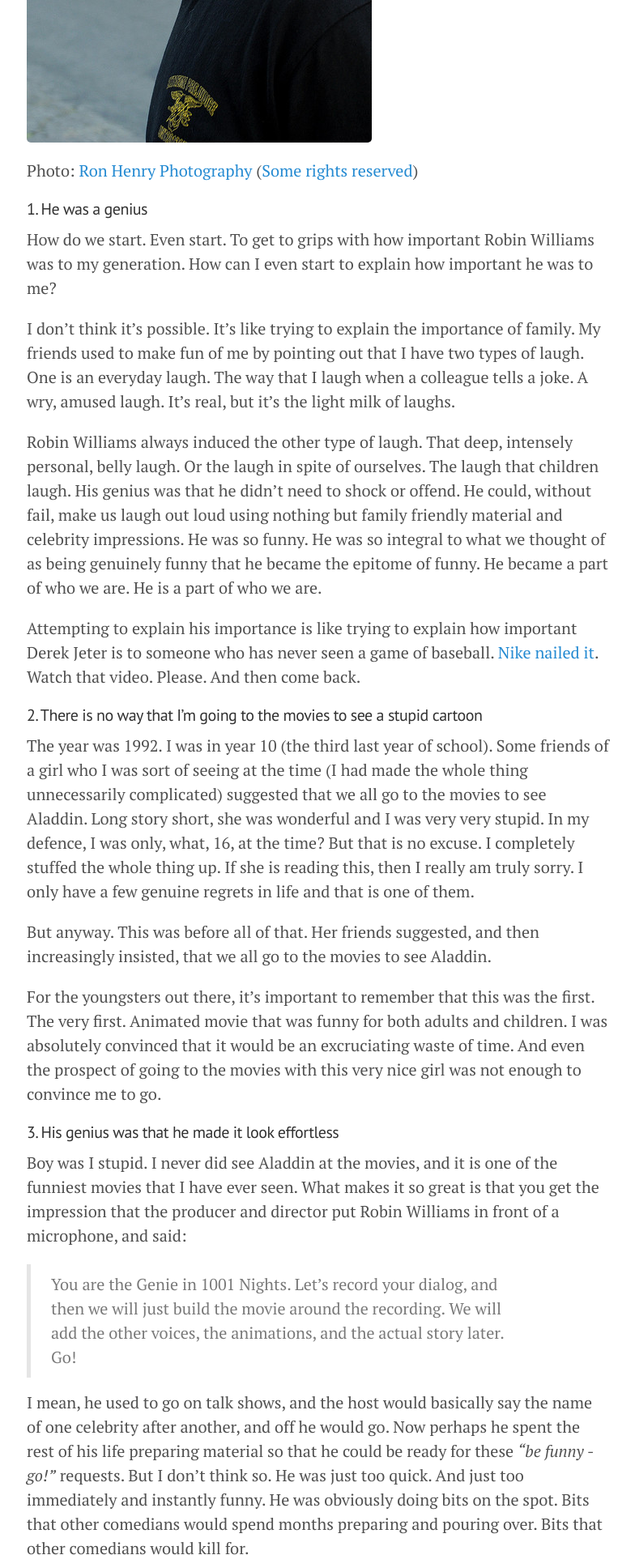
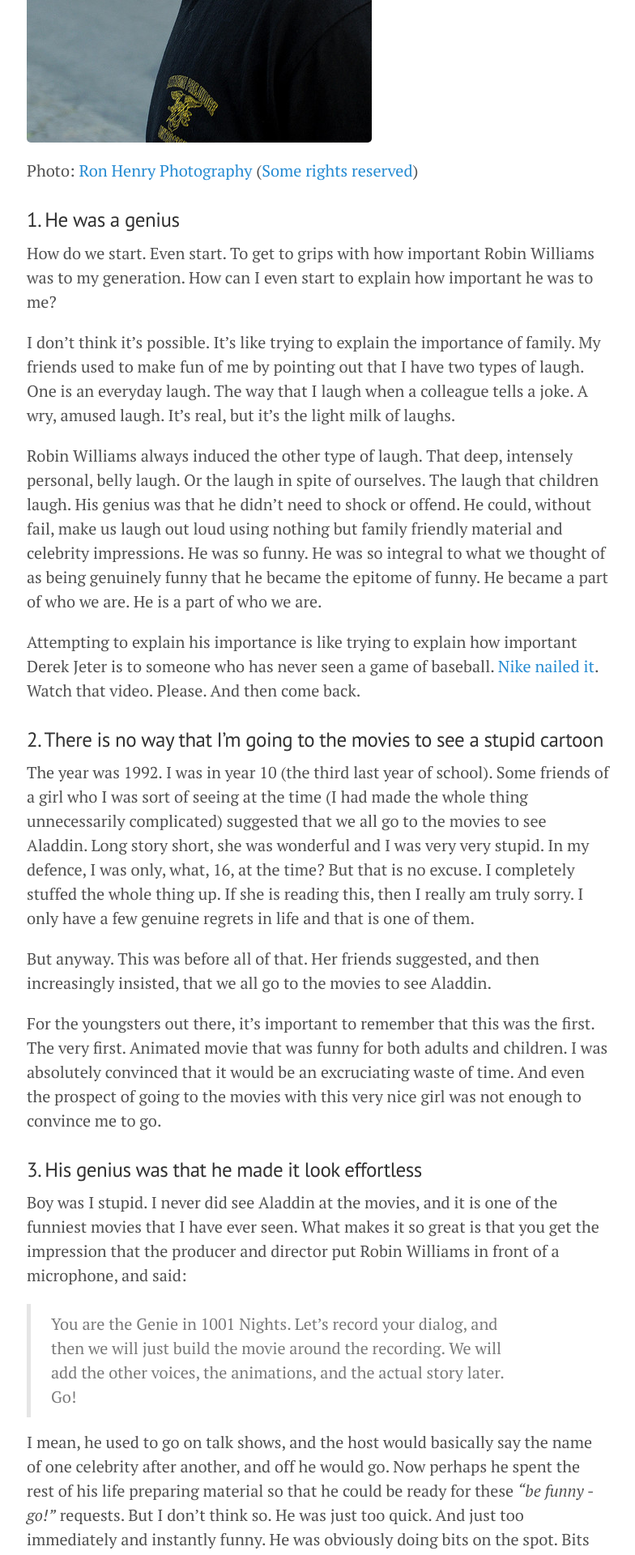
Before and after one commit to imclaren/blog, a Jekyll site: the page built from _posts/2014-08-12-robin-williams.md, in a window 1280 px wide. Shown: the part 746-2666 px from the top of the page at 81% size, without its empty margins (247-1031 px from the left). Built offline with Jekyll 4.4.1, drawn with Linux system fonts in a browser that asks for light colours; Markdown is read by kramdown in place of the engine named in the settings.

```diff
--- a/_posts/2014-08-12-robin-williams.md
+++ b/_posts/2014-08-12-robin-williams.md
@@ -9,7 +9,7 @@ title: Robin Williams (1951 – 2014)
 
 Photo: [Ron Henry Photography](https://www.flickr.com/photos/ronhenry/) ([Some rights reserved](https://creativecommons.org/licenses/by-sa/2.0/))
 
-#### 1. He was a genius
+### 1. He was a genius
 
 How do we start.  Even start.  To get to grips with how important Robin Williams was to my generation.  How can I even start to explain how important he was to me?
 
@@ -19,7 +19,7 @@ Robin Williams always induced the other type of laugh.  That deep, intensely per
 
 Attempting to explain his importance is like trying to explain how important Derek Jeter is to someone who has never seen a game of baseball.  [Nike nailed it](https://www.youtube.com/watch?v=d7I4tpYg05Y).  Watch that video.  Please.  And then come back.
 
-#### 2. There is no way that I'm going to the movies to see a stupid cartoon
+### 2. There is no way that I'm going to the movies to see a stupid cartoon
 
 The year was 1992.  I was in year 10 (the third last year of school).  Some friends of a girl who I was sort of seeing at the time (I had made the whole thing unnecessarily complicated) suggested that we all go to the movies to see Aladdin.  Long story short, she was wonderful and I was very very stupid.  In my defence, I was only, what, 16, at the time?  But that is no excuse.  I completely stuffed the whole thing up.  If she is reading this, then I really am truly sorry.  I only have a few genuine regrets in life and that is one of them.
 
@@ -27,7 +27,7 @@ But anyway.  This was before all of that.  Her friends suggested, and then incre
 
 For the youngsters out there, it's important to remember that this was the first.  The very first.  Animated movie that was funny for both adults and children.  I was absolutely convinced that it would be an excruciating waste of time.  And even the prospect of going to the movies with this very nice girl was not enough to convince me to go.
 
-#### 3. His genius was that he made it look effortless
+### 3. His genius was that he made it look effortless
 
 Boy was I stupid.  I never did see Aladdin at the movies, and it is one of the funniest movies that I have ever seen.  What makes it so great is that you get the impression that the producer and director put Robin Williams in front of a microphone, and said:
 
@@ -35,7 +35,7 @@ Boy was I stupid.  I never did see Aladdin at the movies, and it is one of the f
 
 I mean, he used to go on talk shows, and the host would basically say the name of one celebrity after another, and off he would go.  Now perhaps he spent the rest of his life preparing material so that he could be ready for these *"be funny - go!"* requests.  But I don't think so.  He was just too quick.  And just too immediately and instantly funny.  He was obviously doing bits on the spot.  Bits that other comedians would spend months preparing and pouring over.  Bits that other comedians would kill for.
 
-#### 4. Saying thanks seems like nothing at all
+### 4. Saying thanks seems like nothing at all
 
 I can't bring myself to link to any of his clips and movies.  Well OK, just one.  His recent hilarious impression of [what a stereotypical French phone (French Siri) might say if you asked it for a restaurant recommendation in France](https://www.youtube.com/watch?v=0dI-WZ5cvM0).
 
```
